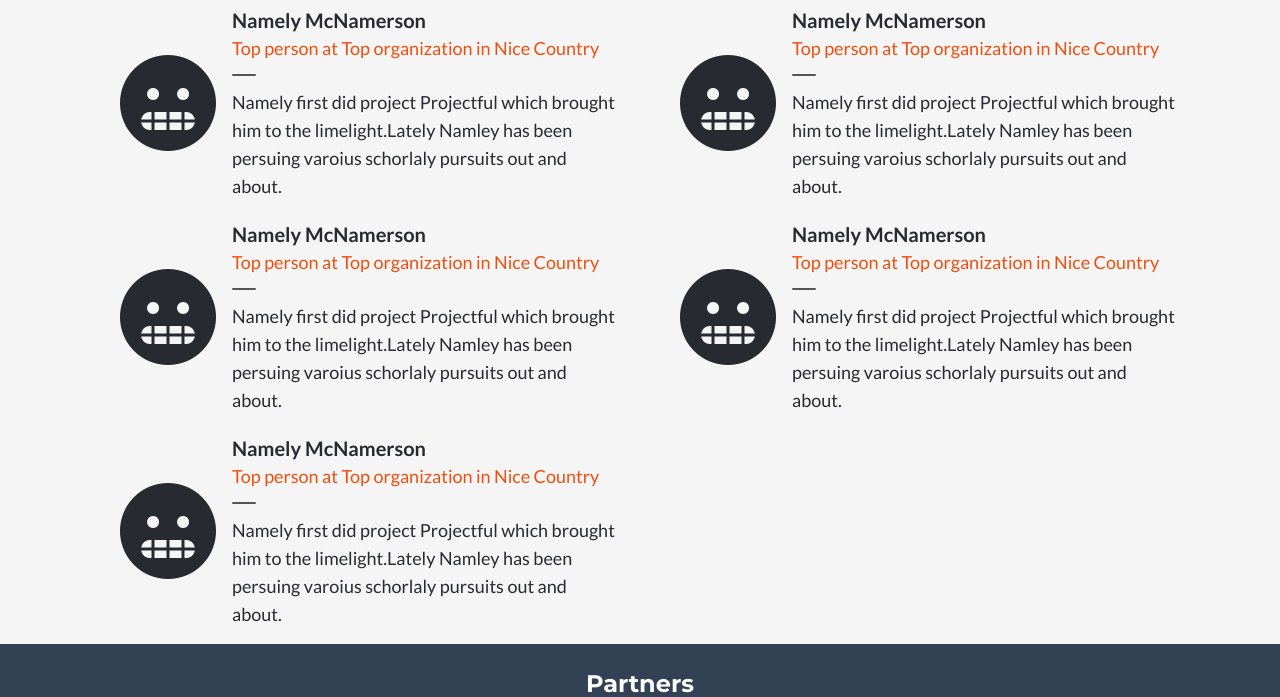
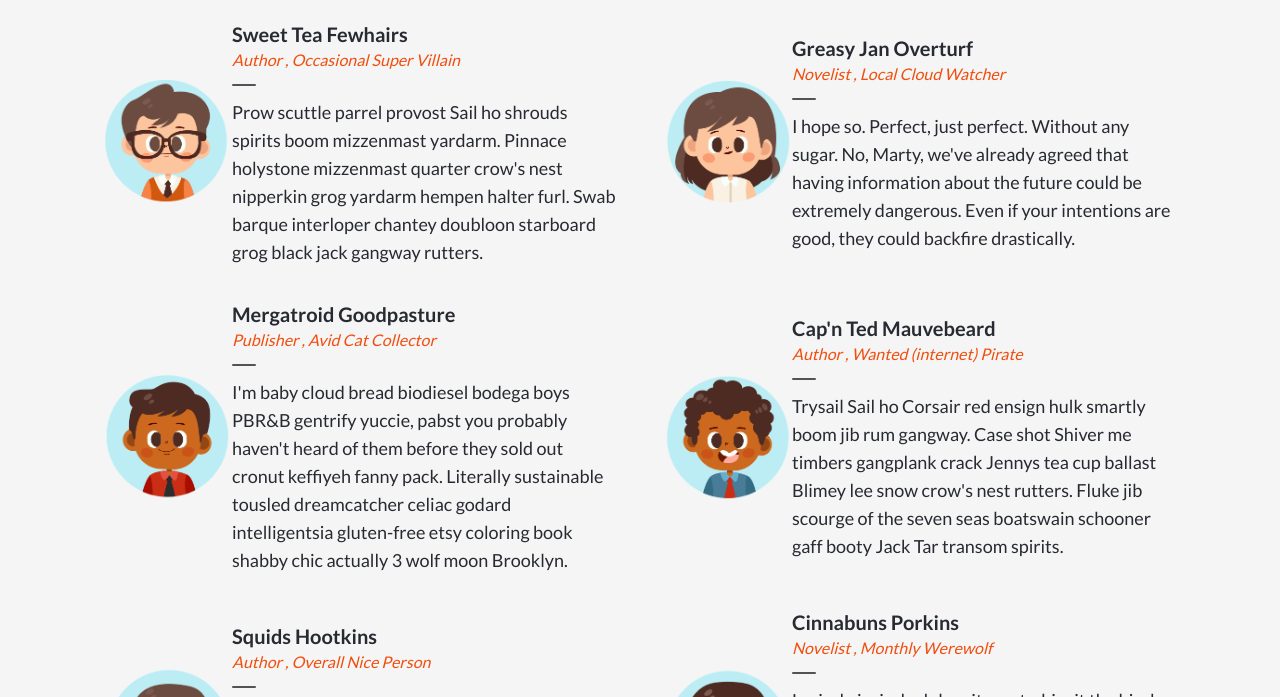
Before and after one commit to MosDevx/web-dev-capstone, a website: page src/homepage.html in a window 1280 px wide. Shown: the part 1310-2007 px from the top of the page. Drawn offline with Linux system fonts and the light colour scheme.

Commit message:
Dynamic addition of speakers

```diff
--- /dev/null
+++ b/Assets/Data/speaker-data.json
@@ -0,0 +1,53 @@
+{
+
+	"speakers":[
+		{
+			"imgUrl":"../Assets/Images/p-pic-1.png",
+			"imgAlt":"Speaker One",
+			"name": " Sweet Tea Fewhairs ",
+			"position": "Author , Occasional Super Villain",
+			"writeup":"Prow scuttle parrel provost Sail ho shrouds spirits boom mizzenmast yardarm. Pinnace holystone mizzenmast quarter crow's nest nipperkin grog yardarm hempen halter furl. Swab barque interloper chantey doubloon starboard grog black jack gangway rutters."
+
+		},
+		{
+			"imgUrl":"../Assets/Images/p-pic-2.png",
+			"imgAlt":"Speaker Two",
+			"name": " Greasy Jan Overturf",
+			"position": "Novelist , Local Cloud Watcher",
+			"writeup":"I hope so. Perfect, just perfect. Without any sugar. No, Marty, we've already agreed that having information about the future could be extremely dangerous. Even if your intentions are good, they could backfire drastically."
+
+		},
+		{
+			"imgUrl":"../Assets/Images/p-pic-3.png",
+			"imgAlt":"Speaker Three",
+			"name": "Mergatroid Goodpasture",
+			"position": "Publisher , Avid Cat Collector  ",
+			"writeup":"I'm baby cloud bread biodiesel bodega boys PBR&B gentrify yuccie, pabst you probably haven't heard of them before they sold out cronut keffiyeh fanny pack. Literally sustainable tousled dreamcatcher celiac godard intelligentsia gluten-free etsy coloring book shabby chic actually 3 wolf moon Brooklyn."
+
+		},
+		{
+			"imgUrl":"../Assets/Images/p-pic-4.png",
+			"imgAlt":"Speaker Four",
+			"name": "  Cap'n Ted Mauvebeard ",
+			"position": "Author , Wanted (internet) Pirate",
+			"writeup":"Trysail Sail ho Corsair red ensign hulk smartly boom jib rum gangway. Case shot Shiver me timbers gangplank crack Jennys tea cup ballast Blimey lee snow crow's nest rutters. Fluke jib scourge of the seven seas boatswain schooner gaff booty Jack Tar transom spirits."
+
+		},
+		{
+			"imgUrl":"../Assets/Images/p-pic-5.png",
+			"imgAlt":"Speaker Five",
+			"name": "  Squids Hootkins ",
+			"position": "Author , Overall Nice Person",
+			"writeup":"Pastry bear claw tootsie roll apple pie icing bonbon. Chupa chups cookie faworki jujubes tootsie roll jujubes cotton candy liquorice. Donut cotton candy faworki topping marshmallow topping"
+
+		},
+		{
+			"imgUrl":"../Assets/Images/p-pic-6.png",
+			"imgAlt":"Speaker Six",
+			"name": " Cinnabuns Porkins",
+			"position": "Novelist , Monthly Werewolf",
+			"writeup":"Lorizzle ipsizzle dolor sit amet, shiznit the bizzle sizzle. sapizzle velizzle, shizznit volutpizzle, da bomb pimpin’, fizzle vizzle, arcu. Ass eget tortizzle. Gizzle eros. Boom shackalack izzle dolor dapibizzle turpis tempizzle fo shizzle mah nizzle fo rizzle,"
+
+		}
+	]
+}
--- a/src/Js/homepage.js
+++ b/src/Js/homepage.js
@@ -1,6 +1,71 @@
+const src = '../../Assets/Data/speaker-data.json';
+
 // Animate hamburger menu open and close
-
 const hamburger = document.getElementById('hamburger-button');
 hamburger.addEventListener('click', () => {
   hamburger.classList.toggle('is-opened');
 });
+
+// let speakerList = [];
+
+async function getSpeakerList() {
+  const response = await fetch(src);
+  let speakerList = [];
+  if (!response.ok) {
+    console.error(response.status, response.statusText);
+  } else {
+    const data = await response.json();
+    const { speakers } = data;
+    speakerList = speakers;
+  }
+  return speakerList;
+}
+
+
+
+const speakersContainer = document.getElementById('speaker-list-display');
+
+const fragment = document.createDocumentFragment();
+
+async function generateSpeakers() {
+  const speakerList = await getSpeakerList();
+
+  speakerList.forEach((speaker) => {
+    const mainDiv = document.createElement('div');
+    mainDiv.classList.add('grid', 'grid-cols-4', 'place-items-center', 'max-w-lg');
+
+    const picImg = document.createElement('img');
+    picImg.src = speaker.imgUrl;
+    picImg.alt = speaker.imgAlt;
+    mainDiv.appendChild(picImg);
+
+    const innerDiv = document.createElement('div');
+    innerDiv.classList.add('col-start-2', 'col-span-3', 'gap-x-1', 'flex', 'flex-col');
+
+    const nameHeading = document.createElement('h3');
+    nameHeading.classList.add('text-xl', 'font-bold');
+    nameHeading.textContent = speaker.name;
+    innerDiv.appendChild(nameHeading);
+
+    const positionDescription = document.createElement('small');
+    positionDescription.classList.add('text-base', 'italic', 'text-primary-orange');
+    positionDescription.textContent = speaker.position;
+    innerDiv.appendChild(positionDescription);
+
+    const divider = document.createElement('div');
+    divider.classList.add('bg-primary-grey','w-6','flex','justify-center','self-start','h-[2px]','rounded-lg', 'my-3');
+    innerDiv.appendChild(divider);
+
+    const writeupParagraph = document.createElement('p');
+    writeupParagraph.textContent = speaker.writeup;
+    innerDiv.appendChild(writeupParagraph);
+
+    mainDiv.appendChild(innerDiv);
+
+    fragment.appendChild(mainDiv);
+  });
+
+  speakersContainer.appendChild(fragment);
+}
+
+generateSpeakers();
--- a/src/homepage.html
+++ b/src/homepage.html
@@ -31,7 +31,7 @@
 					</div>
 			</div>
 
-			<nav class="flex p-2 md:p-0 md:pb-2 md:grid md:grid-cols-12 place-items-center bg-white align-middle ">
+			<nav class="flex p-2 md:p-0 md:pb-2 md:grid md:grid-cols-12 place-items-center bg-white shadow-md align-middle ">
 
 
 				<button id="hamburger-button" class="w-8 h-8 self-start md:hidden" >
@@ -61,18 +61,20 @@
 		<!-- End header section -->
 
 		<!-- Start Intro section -->
+		<section class="bg-[url('/Assets/Images/bg-foggy-birds.png')] ">
 		 <section id="intro-section" class="container h-[600px] flex flex-col justify-center p-3 mx-auto mb-5">
 
-				<p class="text-xl font-semibold text-transparent bg-clip-text bg-gradient-to-r from-fuchsia-500 via-red-600 to-orange-400 font-display">Hello All Writers</p>
+				<p class="text-xl md:text-2xl font-semibold text-transparent bg-clip-text bg-gradient-to-r from-fuchsia-500 via-red-600 to-orange-400 font-display">Hello All Writers</p>
 				<h1 class="mt-2 text-4xl md:text-5xl bg-gradient-to-r from-rose-400 via-fuchsia-500 to-indigo-500 bg-clip-text text-transparent uppercase font-display font-bold">  2022 Annual Writers Meetup <h1/>
 
 					<div class="p-2 my-4 max-w-3xl text-justify border-4 border-white">
-					<p class=" font-body">Lorem ipsum dolor sit amet consectetur adipisicing elit. Quia, cumque officiis. Provident porro, facere quia quibusdam corrupti dolores unde voluptatem minima veniam praesentium sit magni animi ut molestiae repellendus dolorem.</p>
+					<p class="  font-body">Lorem ipsum dolor sit amet consectetur adipisicing elit. Quia, cumque officiis. Provident porro, facere quia quibusdam corrupti dolores unde voluptatem minima veniam praesentium sit magni animi ut molestiae repellendus dolorem.</p>
 				</div>
 
-				<p class="text-2xl font-bold font-display text-primary-grey"> 2022.10.15(THUR) ~ 15(FRI)</p>
-				<p class="text-lg text-primary-grey font-body">@ Nation Archives of Kenya</p>
+				<p class="text-2x font-bold font-display text-primary-black"> 2022.10.15(THUR) ~ 15(FRI)</p>
+				<p class="text-lg  text-primary-black font-body">@ Nation Archives of Kenya</p>
 			</section>
+		</section>
 			<!-- End Intro Section -->
 
 			<!-- Start Main Program Section -->
@@ -127,68 +129,8 @@
 
 				<!-- container for list of speakers -->
 
-				<div class=" place-items-center py-4 px-2 lg:px-4 grid gap-y-4 md:grid-cols-2 md:gap-y-5 mx-auto max-w-6xl ">
+				<div id="speaker-list-display" class=" place-items-center py-4 px-2 lg:px-4 grid gap-y-4 md:grid-cols-2 md:grid-rows-3 md:gap-y-5 mx-auto max-w-6xl ">
 
-					<!-- single speaker element -->
-
-
-					<div class="grid grid-cols-4 place-items-center max-w-lg">
-						<i class="fa-solid fa-face-grimace text-8xl col-start-1 col-span-1"></i>
-
-						<div class="col-start-2 col-span-3 gap-x-1 flex flex-col">
-								<h3 class="text-xl font-bold">Namely McNamerson</h3>
-								<p class="text-primary-orange">Top person at Top organization in Nice Country</p>
-								<div class="bg-primary-grey w-6  flex justify-center self-start h-[2px] rounded-lg  my-3"> </div>
-								<p>Namely first did project Projectful which brought him to the limelight.Lately Namley has been persuing varoius schorlaly pursuits out and about. </p>
-						</div>
-					</div>
-
-
-
-
-					<div class="grid grid-cols-4 place-items-center max-w-lg">
-						<i class="fa-solid fa-face-grimace text-8xl col-start-1 col-span-1"></i>
-
-						<div class="col-start-2 col-span-3 flex flex-col">
-								<h3 class="text-xl font-bold">Namely McNamerson</h3>
-								<p class="text-primary-orange">Top person at Top organization in Nice Country</p>
-								<div class="bg-primary-grey w-6  flex justify-center self-start h-[2px] rounded-lg  my-3"> </div>
-								<p>Namely first did project Projectful which brought him to the limelight.Lately Namley has been persuing varoius schorlaly pursuits out and about. </p>
-						</div>
-					</div>
-
-					<div class="grid grid-cols-4 place-items-center max-w-lg">
-						<i class="fa-solid fa-face-grimace text-8xl col-start-1 col-span-1"></i>
-
-						<div class="col-start-2 col-span-3 flex flex-col">
-								<h3 class="text-xl font-bold">Namely McNamerson</h3>
-								<p class="text-primary-orange">Top person at Top organization in Nice Country</p>
-								<div class="bg-primary-grey w-6  flex justify-center self-start h-[2px] rounded-lg  my-3"> </div>
-								<p>Namely first did project Projectful which brought him to the limelight.Lately Namley has been persuing varoius schorlaly pursuits out and about. </p>
-						</div>
-					</div>
-
-					<div class="grid grid-cols-4 place-items-center max-w-lg">
-						<i class="fa-solid fa-face-grimace text-8xl col-start-1 col-span-1"></i>
-
-						<div class="col-start-2 col-span-3 flex flex-col">
-								<h3 class="text-xl font-bold">Namely McNamerson</h3>
-								<p class="text-primary-orange">Top person at Top organization in Nice Country</p>
-								<div class="bg-primary-grey w-6  flex justify-center self-start h-[2px] rounded-lg  my-3"> </div>
-								<p>Namely first did project Projectful which brought him to the limelight.Lately Namley has been persuing varoius schorlaly pursuits out and about. </p>
-						</div>
-					</div>
-
-					<div class="grid grid-cols-4 place-items-center max-w-lg">
-						<i class="fa-solid fa-face-grimace text-8xl col-start-1 col-span-1"></i>
-
-						<div class="col-start-2 col-span-3 flex flex-col">
-								<h3 class="text-xl font-bold">Namely McNamerson</h3>
-								<p class="text-primary-orange">Top person at Top organization in Nice Country</p>
-								<div class="bg-primary-grey w-6  flex justify-center self-start h-[2px] rounded-lg  my-3"> </div>
-								<p>Namely first did project Projectful which brought him to the limelight.Lately Namley has been persuing varoius schorlaly pursuits out and about. </p>
-						</div>
-					</div>
 
 				</div>
 
@@ -205,7 +147,7 @@
 				</div>
 
 				<!-- List of partners -->
-				<div class="grid grid-cols-3 grid-rows-2 gap-x-2 gap-y-4  place-items-center w-full md:max-w-5xl text-5xl md:flex md:flex-row md:justify-evenly text-white mx-auto py-4 ">
+				<div class="grid grid-cols-3 grid-rows-2 gap-x-2 gap-y-4  place-items-center w-full md:max-w-5xl text-4xl md:text-5xl md:flex md:flex-row md:justify-evenly text-white mx-auto py-4 ">
 
 					<i class="fa-brands fa-stack-overflow hover:text-primary-orange "></i>
 					<i class="fa-brands fa-medium hover:text-primary-orange "></i>
```
Also changed, not shown: src/about.html (+13 -9 lines), Assets/Images/bg-foggy-birds.png (added), Assets/Images/main-logo-2.png (deleted), Assets/Images/p-pic-1.png (added), Assets/Images/p-pic-2.png (added), Assets/Images/p-pic-3.png (added), Assets/Images/p-pic-4.png (added), Assets/Images/p-pic-5.png (added), Assets/Images/p-pic-6.png (added), Assets/Images/ppic-1.png (added), README.md, dist/style.css.
